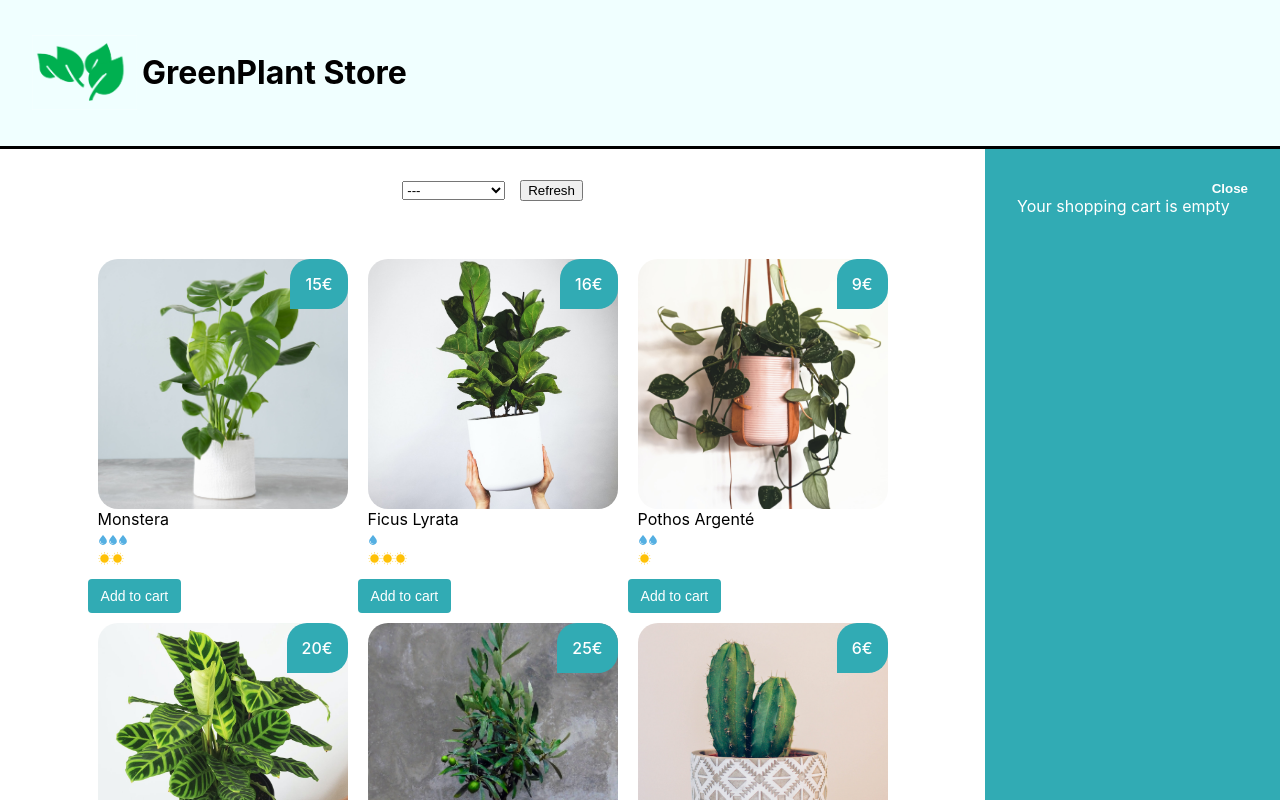
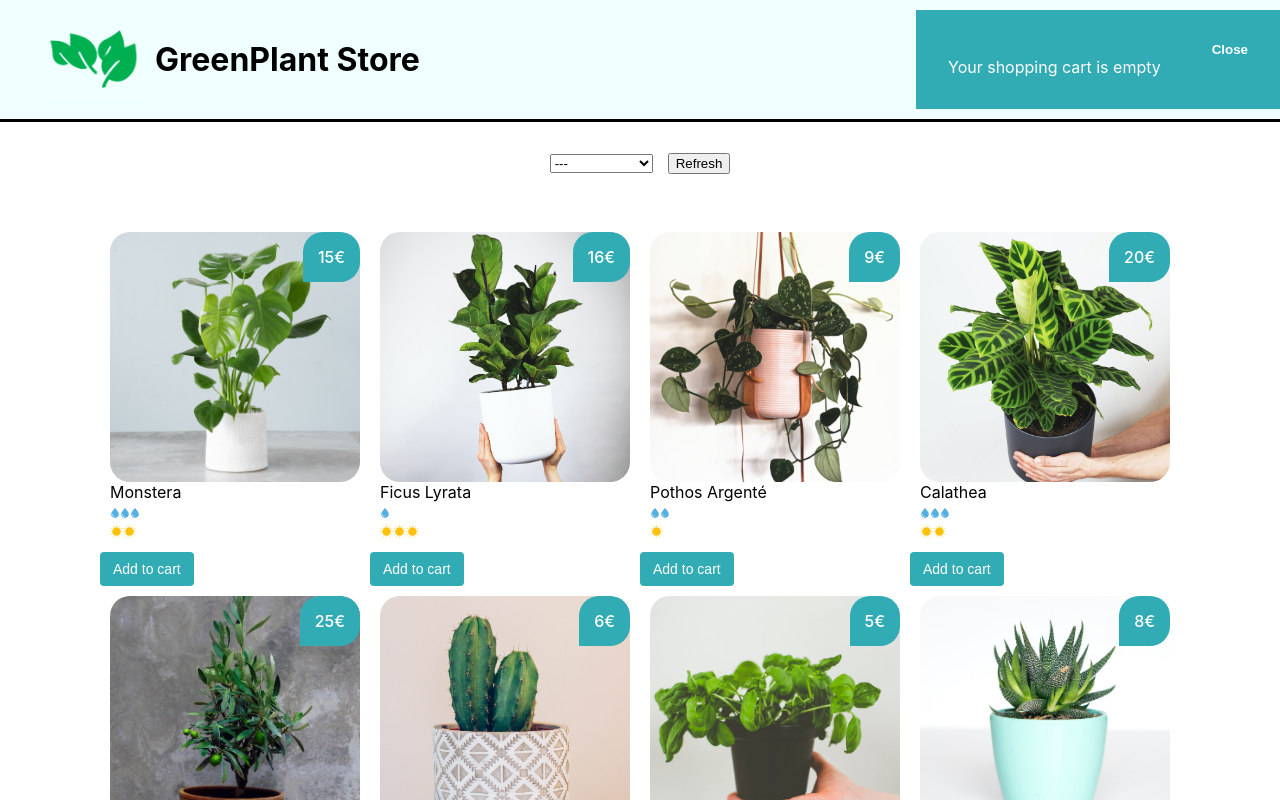
Before and after one commit to lalaina-ra/amplifyapp, a React (Create React App) app: page / in a window 1280 px wide. Shown: the top 800 px of the page. Built offline with nearby package versions, Linux system fonts and the light colour scheme.

Commit message:
put a button shopping cart in banner

```diff
--- a/src/components/App.js
+++ b/src/components/App.js
@@ -16,13 +16,15 @@ function App() {
 
   return (
     <div>
-      <Banner>
-          <img src={lg} alt='La maison jungle' className='lmj-logo' />
+      <div className='lmj-header'>
+        <Banner >
+          <img src={lg} alt='GreenPlant Store' className='lmj-logo' />
           <h1 className='lmj-title'>GreenPlant Store</h1>
-      </Banner>
+        </Banner>
+        <Cart cart={cart} updateCart={updateCart} />
+      </div>
       <div className='lmj-layout-inner'>
         <ShoppingList cart={cart} updateCart={updateCart} />
-        <Cart cart={cart} updateCart={updateCart} />
       </div>
       <Footer/>
     </div>
--- a/src/styles/Banner.css
+++ b/src/styles/Banner.css
@@ -1,13 +1,12 @@
 .lmj-banner {
     color: black;
 	text-align: right;
-	padding: 32px;
-	border-bottom: solid 3px black;
 	display: flex;
 	justify-content: flex-start;
 	flex-direction: row;
 	align-items: center;
 	background-color: #f0ffff;
+	margin-left: 45px;
 }
 .lmj-title {
 	padding-left: 5px;
@@ -19,3 +18,13 @@
 	width: 105px;
 	text-align: left;
 }
+
+.lmj-header {
+	border-bottom: solid 3px black;
+	display: flex;
+	background-color: #f0ffff;
+	justify-content: space-between;
+	align-items: center;
+	padding-top: 10px;
+	padding-bottom: 10px;
+}
--- a/src/styles/Cart.css
+++ b/src/styles/Cart.css
@@ -30,8 +30,7 @@
 }
 
 .lmj-cart-closed {
-	padding: 32px;
-	width: 300px;
+	margin-right: 45px;
 }
 
 .lmj-cart-closed > button {
```
